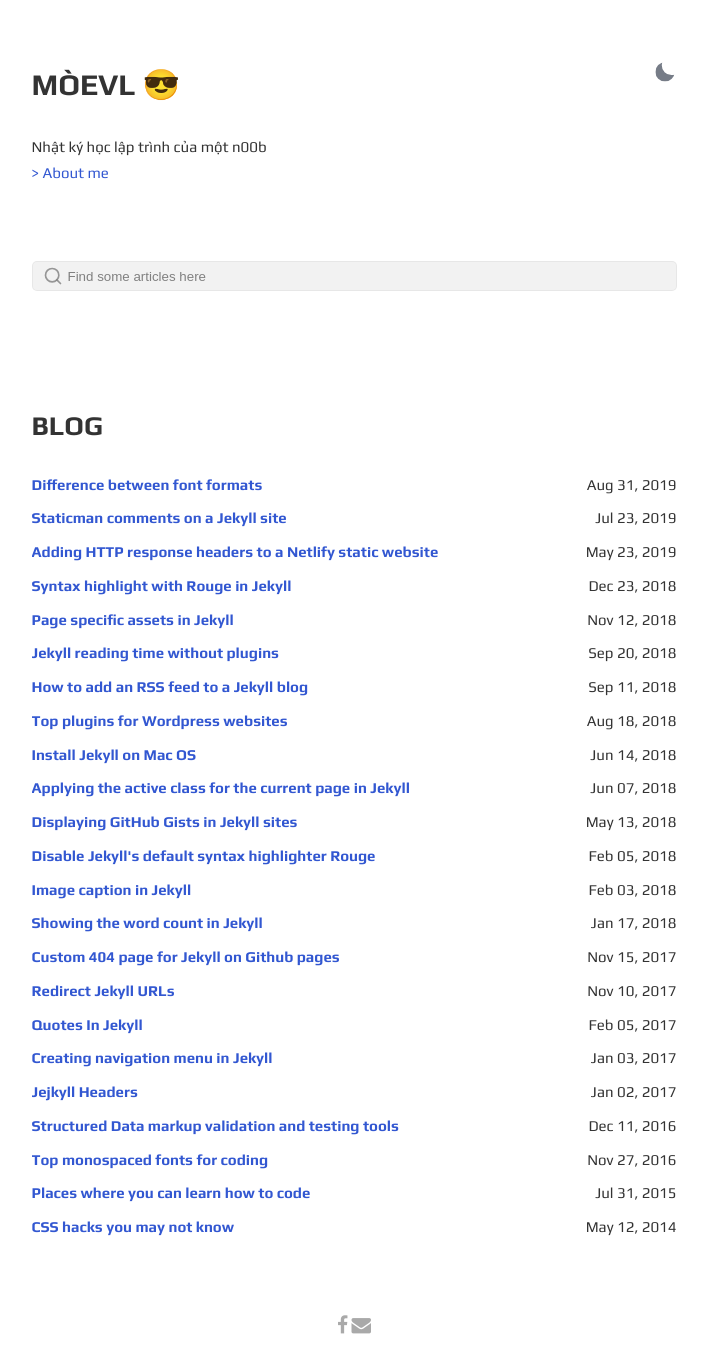
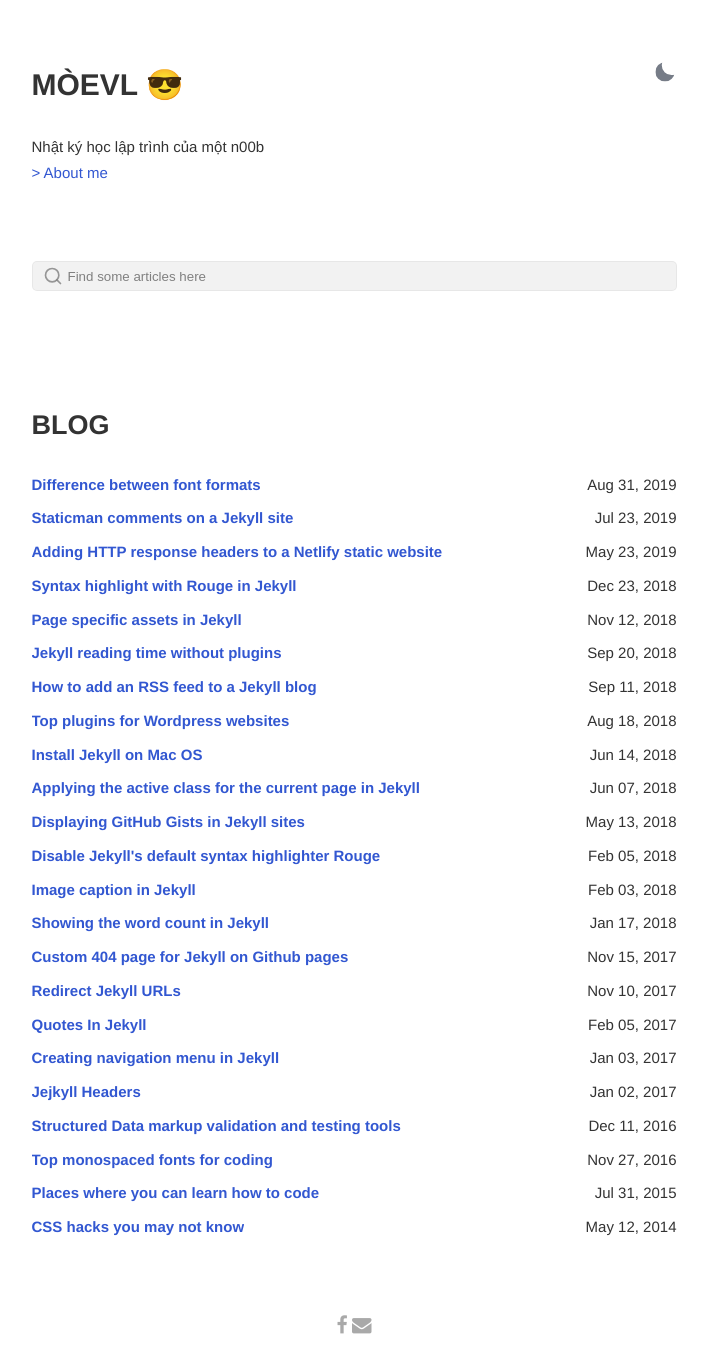
Before and after one commit to moemoele/moemoele.github.io, a Jekyll site: the page built from index.html, in a window 1280 px wide. Shown: the whole page, without its empty margins (286-994 px from the left). Built offline with Jekyll 4.4.1, drawn with Linux system fonts in a browser that asks for light colours; the list of posts is cut into pages by our own code.

Commit message:
change font family of light theme

```diff
--- a/_sass/_main.scss
+++ b/_sass/_main.scss
@@ -34,7 +34,7 @@ html {
 
 html,
 html[data-theme="light"] {
-  --text-font: Play;
+  --text-font: "Helvetica";
   --source-code-font: Source Code Pro;
   --very-light-text-color: rgb(222, 222, 222);
   --light-text-color: rgb(89, 183, 255);
```
